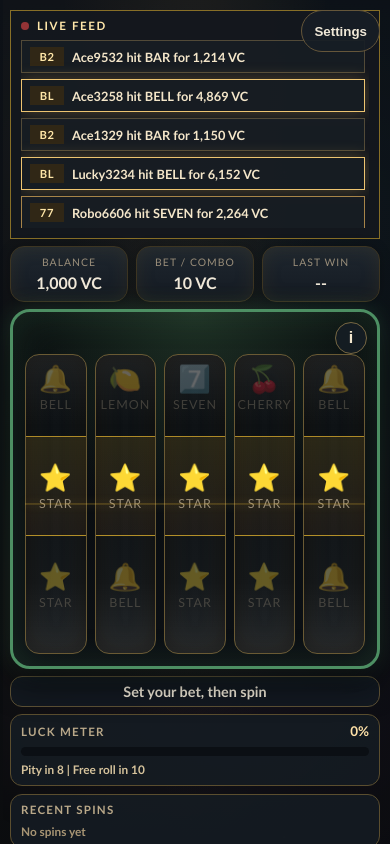
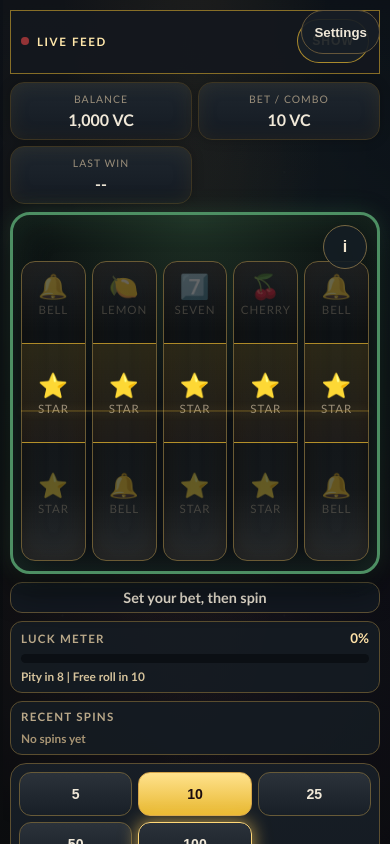
Before and after one commit to cse110-sp26-group17/Tech-Warmup-II, a React (Vite) app in the folder src/: page / in a window 390 px wide. Shown: the top 844 px of the page. Built offline with nearby package versions, Linux system fonts and the light colour scheme.

Commit message:
prompt 17

```diff
--- a/src/components/feed/WinsTicker.jsx
+++ b/src/components/feed/WinsTicker.jsx
@@ -35,7 +35,34 @@ function getNextDelayMs() {
 }
 
 export default function WinsTicker() {
+  const [isCompactViewport, setIsCompactViewport] = useState(() =>
+    typeof window !== 'undefined' ? window.matchMedia('(max-width: 767px)').matches : false
+  );
+  const [isCollapsed, setIsCollapsed] = useState(() =>
+    typeof window !== 'undefined' ? window.matchMedia('(max-width: 767px)').matches : false
+  );
   const [events, setEvents] = useState(() => Array.from({ length: 4 }, () => createTickerEvent()));
+
+  useEffect(() => {
+    if (typeof window === 'undefined') {
+      return undefined;
+    }
+
+    const mediaQuery = window.matchMedia('(max-width: 767px)');
+    const handleViewportChange = (event) => {
+      setIsCompactViewport(event.matches);
+      if (event.matches) {
+        setIsCollapsed(true);
+      }
+    };
+
+    handleViewportChange(mediaQuery);
+    mediaQuery.addEventListener('change', handleViewportChange);
+
+    return () => {
+      mediaQuery.removeEventListener('change', handleViewportChange);
+    };
+  }, []);
 
   useEffect(() => {
     let active = true;
@@ -70,10 +97,29 @@ export default function WinsTicker() {
   return (
     <section className="wins-ticker live-feed" aria-label="Live wins feed">
       <header className="live-feed-header">
-        <span className="live-dot" aria-hidden="true" />
-        <p className="live-feed-title">LIVE FEED</p>
+        <div className="live-feed-heading">
+          <span className="live-dot" aria-hidden="true" />
+          <p className="live-feed-title">LIVE FEED</p>
+        </div>
+        {isCompactViewport ? (
+          <button
+            type="button"
+            className="feed-toggle"
+            onClick={() => setIsCollapsed((value) => !value)}
+            aria-expanded={!isCollapsed}
+            aria-controls="live-feed-items"
+          >
+            {isCollapsed ? 'Show' : 'Hide'}
+          </button>
+        ) : null}
       </header>
-      <div className="live-feed-list" role="log" aria-live="polite" aria-atomic="false">
+      <div
+        id="live-feed-items"
+        className={`live-feed-list ${isCollapsed ? 'is-collapsed' : ''}`}
+        role="log"
+        aria-live="polite"
+        aria-atomic="false"
+      >
         {events.map((event, index) => (
           <article
             key={event.id}
--- a/src/components/feed/feed.css
+++ b/src/components/feed/feed.css
@@ -5,6 +5,13 @@
 }
 
 .live-feed-header {
+  display: flex;
+  align-items: center;
+  justify-content: space-between;
+  gap: 8px;
+}
+
+.live-feed-heading {
   display: flex;
   align-items: center;
   gap: 8px;
@@ -36,6 +43,19 @@
   align-content: start;
   scrollbar-width: thin;
   scrollbar-color: rgba(255, 215, 125, 0.65) rgba(20, 27, 34, 0.85);
+}
+
+.feed-toggle {
+  min-height: 44px;
+  border: 1px solid rgba(232, 184, 48, 0.7);
+  border-radius: 999px;
+  background: rgba(25, 31, 38, 0.95);
+  color: #ffe7aa;
+  padding: 0 14px;
+  font-size: 0.76rem;
+  font-weight: 900;
+  letter-spacing: 0.08em;
+  text-transform: uppercase;
 }
 
 .feed-item {
@@ -89,4 +109,17 @@
   color: #f4e6c9;
   font-size: 0.8rem;
   font-weight: 700;
+  overflow-wrap: anywhere;
 }
+
+@media (min-width: 768px) {
+  .feed-toggle {
+    display: none;
+  }
+}
+
+@media (max-width: 767px) {
+  .live-feed-list.is-collapsed {
+    display: none;
+  }
+}
--- a/src/styles.css
+++ b/src/styles.css
@@ -34,6 +34,7 @@ body,
 body {
   font-family: 'Rajdhani', 'Trebuchet MS', sans-serif;
   color: var(--text-main);
+  overflow-x: hidden;
   background:
     radial-gradient(ellipse at 50% -20%, rgba(212, 164, 74, 0.08) 0%, transparent 50%),
     linear-gradient(180deg, var(--bg-deep), var(--bg-black));
@@ -41,6 +42,7 @@ body {
 
 .slot-machine {
   width: min(100%, 640px);
+  max-width: 100%;
   min-height: 100dvh;
   margin: 0 auto;
   padding: 12px;
@@ -48,6 +50,7 @@ body {
   grid-template-rows: auto auto minmax(0, 1fr) auto auto auto auto;
   gap: 8px;
   position: relative;
+  overflow-x: clip;
 }
 
 .slot-machine.state-spinning {
@@ -454,6 +457,7 @@ body {
   font-weight: 700;
   text-align: center;
   font-size: 0.9rem;
+  overflow-wrap: anywhere;
 }
 
 .showcase-row {
@@ -516,6 +520,7 @@ body {
   font-size: 0.78rem;
   font-weight: 700;
   color: #f8e7b4;
+  overflow-wrap: anywhere;
 }
 
 .hall-fireworks {
@@ -762,7 +767,7 @@ body {
 }
 
 .settings-toggle {
-  min-height: 42px;
+  min-height: 44px;
   border: 1px solid #65563a;
   border-radius: 999px;
   background: rgba(23, 30, 37, 0.92);
@@ -782,7 +787,7 @@ body {
 }
 
 .settings-row {
-  min-height: 36px;
+  min-height: 44px;
   display: flex;
   align-items: center;
   gap: 10px;
@@ -829,7 +834,7 @@ body {
 }
 
 .info-close {
-  min-height: 36px;
+  min-height: 44px;
   border: 1px solid #66583c;
   border-radius: 999px;
   background: rgba(23, 30, 37, 0.92);
@@ -1117,8 +1122,8 @@ body {
   top: 10px;
   right: 10px;
   z-index: 8;
-  width: 32px;
-  height: 32px;
+  width: 44px;
+  height: 44px;
   border-radius: 999px;
   border: 1px solid #776743;
   background: rgba(21, 29, 36, 0.9);
@@ -1139,6 +1144,9 @@ body {
   list-style: none;
   cursor: pointer;
   padding: 8px 12px;
+  min-height: 44px;
+  display: flex;
+  align-items: center;
   font-size: 0.82rem;
   letter-spacing: 0.08em;
   text-transform: uppercase;
@@ -1359,6 +1367,117 @@ body {
 
   .toggle-row {
     grid-template-columns: 1fr;
+  }
+}
+
+@media (max-width: 767px) {
+  .slot-machine {
+    width: 100%;
+    padding: 10px;
+    gap: 8px;
+  }
+
+  .wins-ticker,
+  .live-feed,
+  .reel-stage,
+  .action-zone,
+  .stats-drawer,
+  .showcase-card {
+    max-width: 100%;
+  }
+
+  .hud {
+    grid-template-columns: repeat(2, minmax(0, 1fr));
+    gap: 6px;
+  }
+
+  .hud-card {
+    padding: 10px 8px;
+  }
+
+  .reel-stage {
+    padding: 46px 8px 10px;
+  }
+
+  .reel-set {
+    gap: 6px;
+  }
+
+  .reel {
+    min-height: clamp(206px, 38vh, 300px);
+  }
+
+  .symbol-code {
+    font-size: 1.5rem;
+  }
+
+  .symbol-label {
+    font-size: 0.72rem;
+  }
+
+  .action-zone {
+    padding: 8px;
+    gap: 8px;
+  }
+
+  .bet-options {
+    grid-template-columns: repeat(3, minmax(0, 1fr));
+  }
+
+  .bet-button.option {
+    min-height: 44px;
+    font-size: 0.88rem;
+    padding: 0 4px;
+  }
+
+  .toggle-row {
+    grid-template-columns: 1fr;
+  }
+
+  .quick-stat {
+    overflow-wrap: anywhere;
+  }
+
+  .win-overlay {
+    align-items: flex-start;
+    padding-top: 50px;
+  }
+
+  .win-card {
+    width: min(94%, 330px);
+  }
+
+  .loss-toast {
+    top: 10px;
+    bottom: auto;
+    width: min(94%, 260px);
+  }
+}
+
+@media (max-width: 320px) {
+  .slot-machine {
+    padding: 8px;
+    gap: 7px;
+  }
+
+  .hud {
+    grid-template-columns: 1fr;
+  }
+
+  .hud-value {
+    font-size: 0.95rem;
+  }
+
+  .bet-options {
+    grid-template-columns: repeat(2, minmax(0, 1fr));
+  }
+
+  .bet-button.option {
+    font-size: 0.84rem;
+  }
+
+  .live-feed-title {
+    font-size: 0.68rem;
   }
 }
 
```
Also changed, not shown: 1 other file (tests, documents, lock files or other folders).
